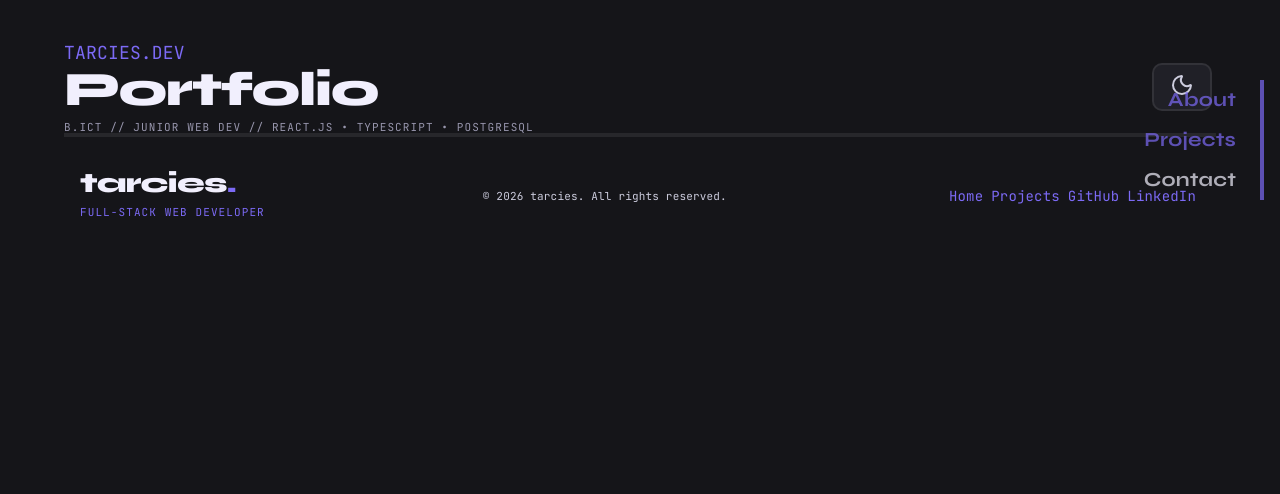
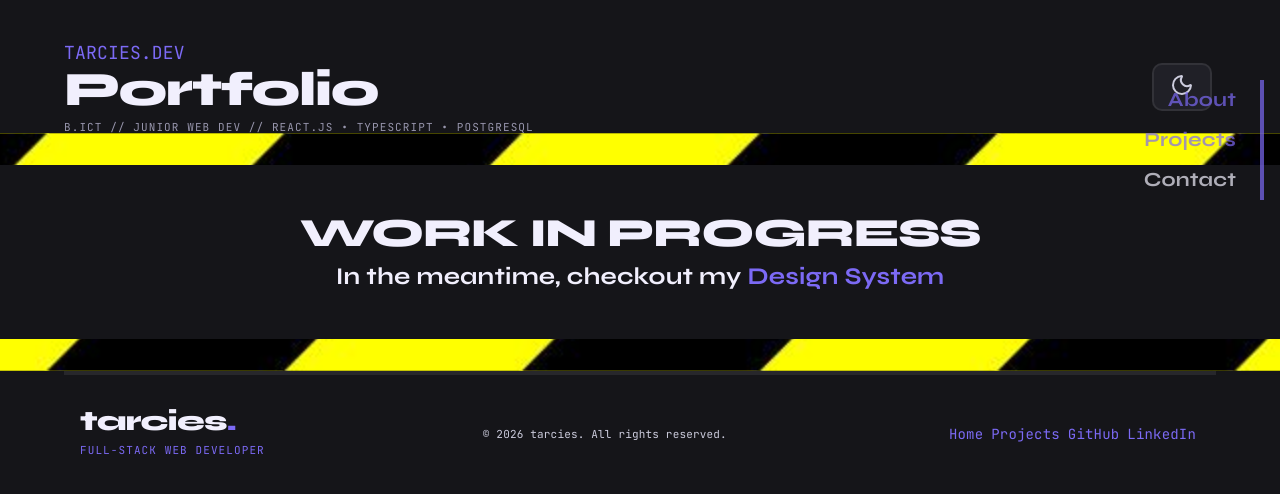
Before and after one commit to tarcies/portfolio, a React (Vite) app: page /projects in a window 1280 px wide. Shown: the top 494 px of the page. Built offline with nearby package versions, Linux system fonts and the light colour scheme.

Commit message:
feat(components): add WIP screen

```diff
--- /dev/null
+++ b/src/components/layout/Layout.module.css
@@ -0,0 +1,5 @@
+main {
+  display: flex;
+  flex-direction: column;
+  flex: 1;
+}
--- a/src/components/layout/Layout.tsx
+++ b/src/components/layout/Layout.tsx
@@ -1,12 +1,15 @@
+import styles from "./Layout.module.css";
 import { Outlet } from "react-router";
 import { Header } from "./Header";
 import { Footer } from "./Footer";
+import { WIP } from "../layout/WIP";
 
 export function Layout() {
   return (
     <>
       <Header />
       <main>
+        <WIP></WIP>
         <Outlet /> {/* the current route's page renders here */}
       </main>
       <Footer />
--- /dev/null
+++ b/src/components/layout/WIP.module.css
@@ -0,0 +1,23 @@
+.wip {
+  position: relative;
+  width: 100vw;
+  left: 50%;
+  right: 50%;
+  margin: auto -50vw;
+  padding: var(--space-8) 0;
+
+  text-align: center;
+  background-image: url("../../assets/wip.png");
+  background-size: cover;
+  background-position: center;
+}
+
+.wip .text {
+  background-color: var(--bg-base);
+  padding: var(--space-12);
+}
+
+.wip .text p {
+  font-size: 40px;
+  margin-bottom: var(--space-3);
+}
--- /dev/null
+++ b/src/components/layout/WIP.tsx
@@ -0,0 +1,15 @@
+import styles from "./WIP.module.css";
+
+export function WIP() {
+  return (
+    <div className={styles.wip}>
+      <div className={styles.text}>
+        <p className="display">{"WORK IN PROGRESS"}</p>
+        <span className="h2">
+          {"In the meantime, checkout my "}
+          <a href="https://ds.tarcies.dev">Design System</a>
+        </span>
+      </div>
+    </div>
+  );
+}
```
Also changed, not shown: src/assets/wip.png (added).
